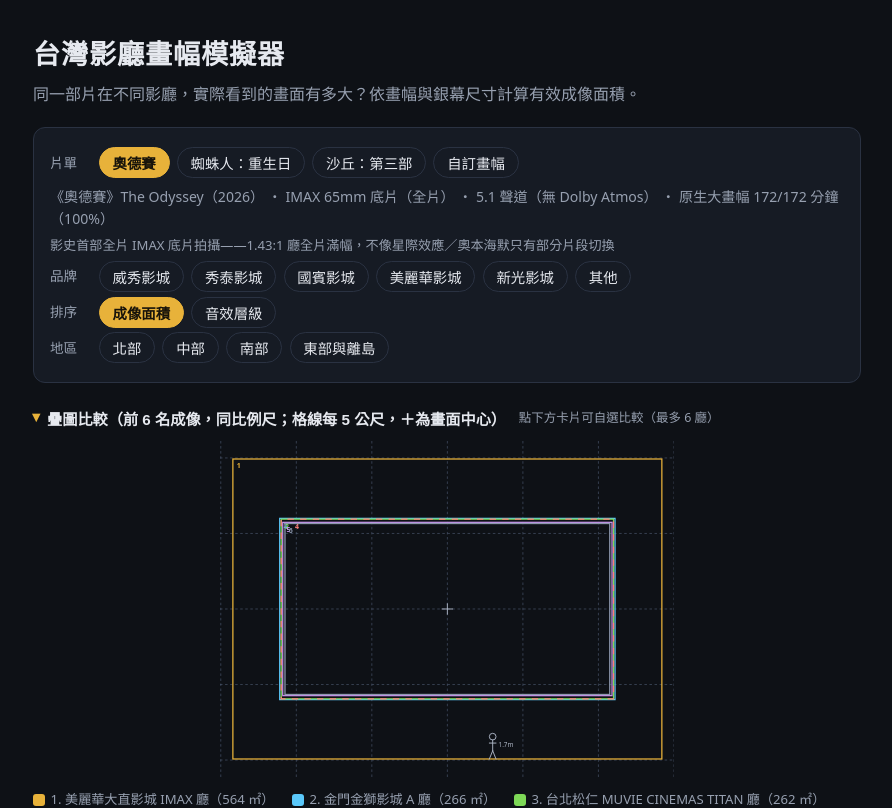
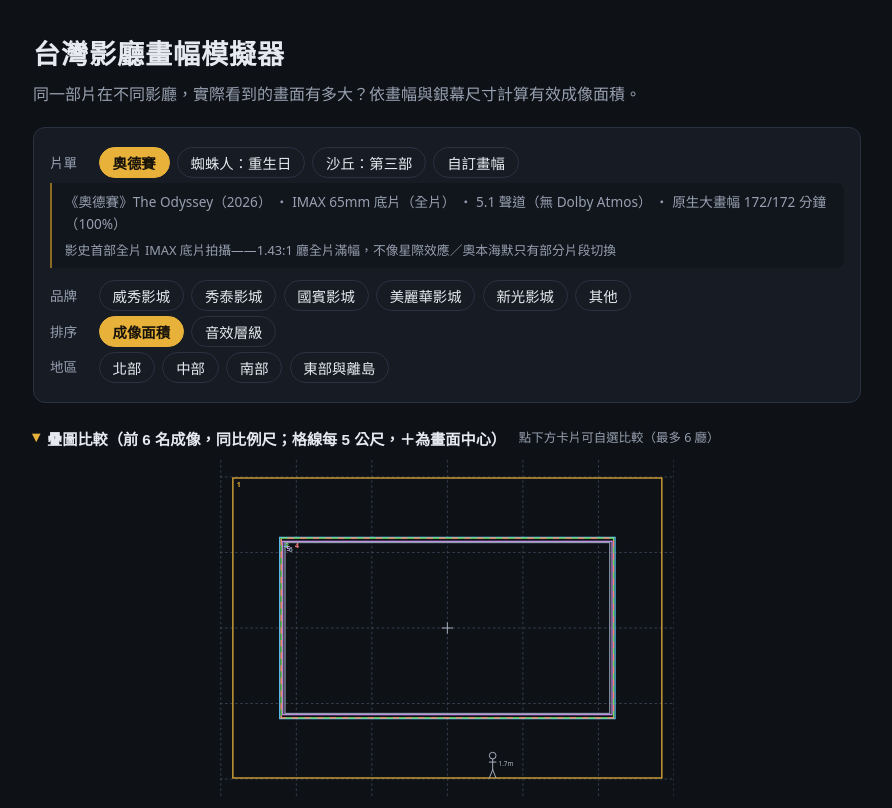
Before and after one commit to cowton0627/taiwan-theater, a React (Vite) app: page / in a window 1280 px wide. Shown: the top 808 px of the page, without its empty margins (193-1085 px from the left). Built offline with nearby package versions, Linux system fonts and the light colour scheme.

Commit message:
控制列說明文字改註記塊樣式（左細線＋淡底＋內縮），與操作 chips 分層

```diff
--- a/src/App.tsx
+++ b/src/App.tsx
@@ -542,7 +542,7 @@ export default function App() {
           )}
         </div>
         {film && (
-          <>
+          <div className="control-note">
             <p className="film-meta">
               《{film.title}》{film.titleEn}（{film.year}）
               {film.shotOn && ` ・ ${film.shotOn}`}
@@ -555,7 +555,7 @@ export default function App() {
               {film.runtimeMin != null && film.largeFormatMin == null && ` ・ 片長 ${film.runtimeMin} 分鐘`}
             </p>
             {film.formatNotes && <p className="film-meta film-format">{film.formatNotes}</p>}
-          </>
+          </div>
         )}
         <div className="control-group">
           <span className="control-label">品牌</span>
@@ -595,10 +595,12 @@ export default function App() {
           </button>
         </div>
         {sortMode === 'audio' && (
-          <p className="sort-basis">
-            排序依據（本站預設）：Dolby Cinema ＞ DVA ＞ IMAX 12 聲道 ＞ IMAX 5 聲道 ＞ Atmos ＞
-            7.1 ＞ 5.1——此為認證／系統規格層級，非實測音質；同層級內按成像面積。
-          </p>
+          <div className="control-note">
+            <p className="sort-basis">
+              排序依據（本站預設）：Dolby Cinema ＞ DVA ＞ IMAX 12 聲道 ＞ IMAX 5 聲道 ＞ Atmos ＞
+              7.1 ＞ 5.1——此為認證／系統規格層級，非實測音質；同層級內按成像面積。
+            </p>
+          </div>
         )}
         <div className="control-group">
           <span className="control-label">地區</span>
--- a/src/index.css
+++ b/src/index.css
@@ -81,15 +81,24 @@ header h1 {
   font-weight: 600;
 }
 
+/* 說明文字與操作 chips 分層：註記塊（左細線＋淡底＋內縮） */
+.control-note {
+  margin: 0.35rem 0 0.75rem;
+  padding: 0.5rem 0.8rem;
+  border-left: 2px solid var(--accent-dim);
+  background: rgba(0, 0, 0, 0.22);
+  border-radius: 0 8px 8px 0;
+}
+
 .film-meta {
   color: var(--muted);
-  font-size: 0.88rem;
-  margin: 0.5rem 0 0;
+  font-size: 0.85rem;
+  margin: 0;
 }
 
 .film-format {
-  margin-top: 0.25rem;
-  font-size: 0.82rem;
+  margin-top: 0.3rem;
+  font-size: 0.8rem;
 }
 
 .overlay-section {
@@ -296,7 +305,7 @@ header h1 {
 
 .sort-basis {
   margin: 0;
-  font-size: 0.78rem;
+  font-size: 0.8rem;
   color: var(--muted);
 }
 
```
